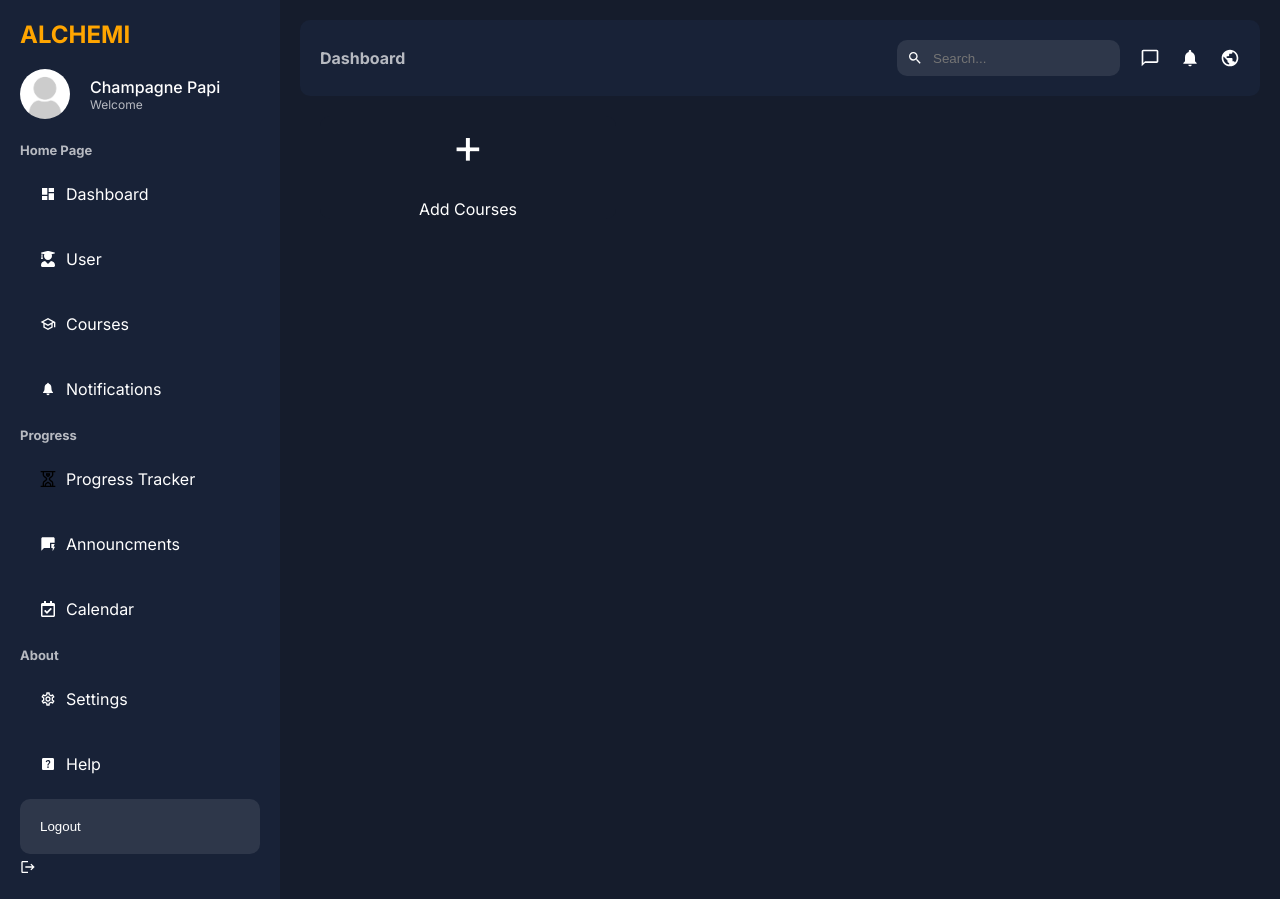
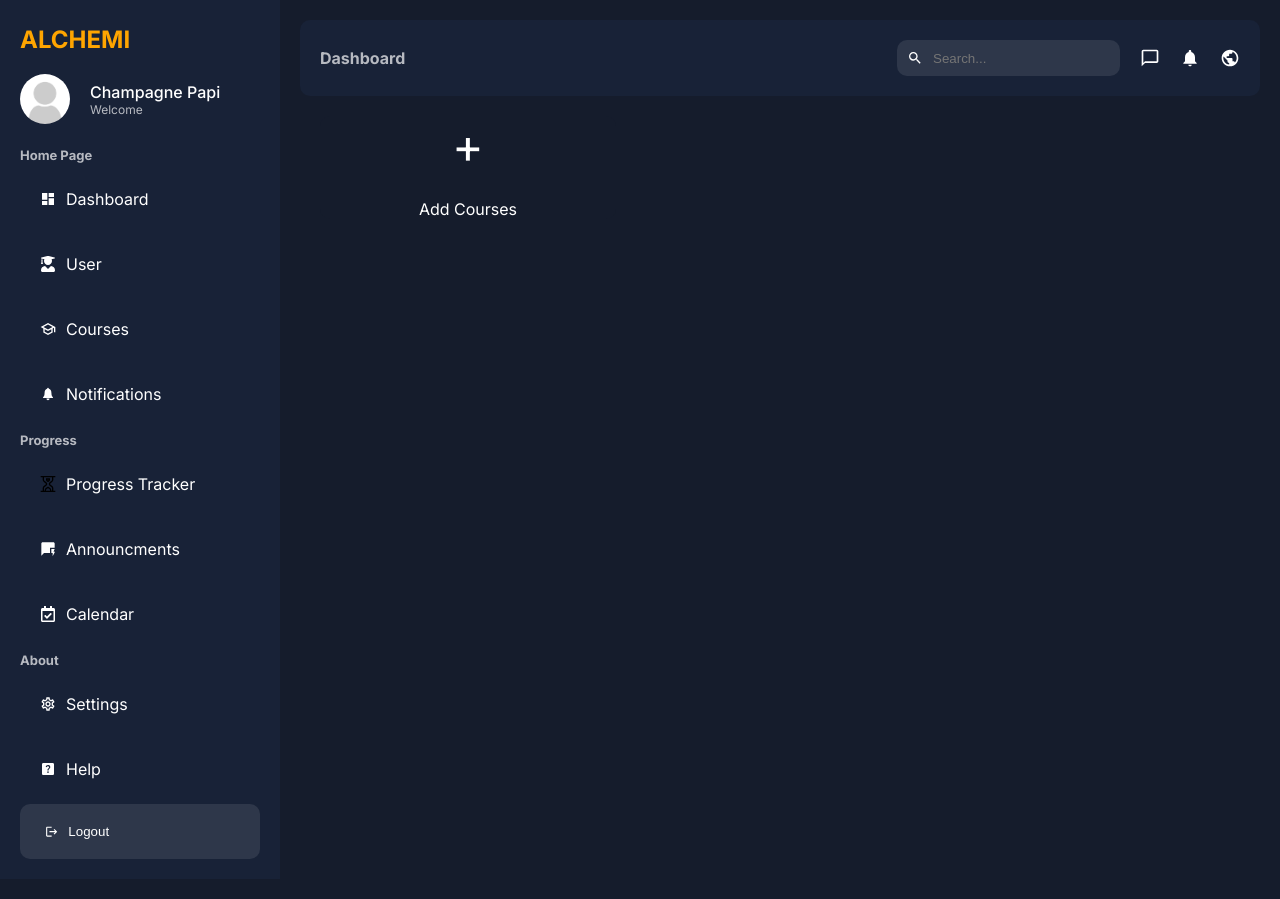
Before and after one commit to akuazzam/alchemi, a Next.js app: page /components/dashboard in a window 1280 px wide. Built offline with nearby package versions, Linux system fonts and the light colour scheme.

Commit message:
Log out button only

```diff
--- a/src/app/components/Ui/dashboard/sidebar/sidebar.jsx
+++ b/src/app/components/Ui/dashboard/sidebar/sidebar.jsx
@@ -106,8 +106,11 @@ const Sidebar = ()=>{
                     </li>
                 ))}
             </ul>
-            <button className={styles.logout}>Logout</button>
-            <MdLogout />
+            <button className={styles.logout}>
+            <MdLogout /> Logout
+
+</button>
+
         </div>
     )
 }
--- a/src/app/components/Ui/dashboard/sidebar/sidebar.module.css
+++ b/src/app/components/Ui/dashboard/sidebar/sidebar.module.css
@@ -71,3 +71,12 @@
 .logout:hover{
   background-color: red;
 }
+.logout {
+
+  display: flex;
+  align-items: center;
+}
+
+.logout > svg {
+  margin-left: 5px;
+}
```
